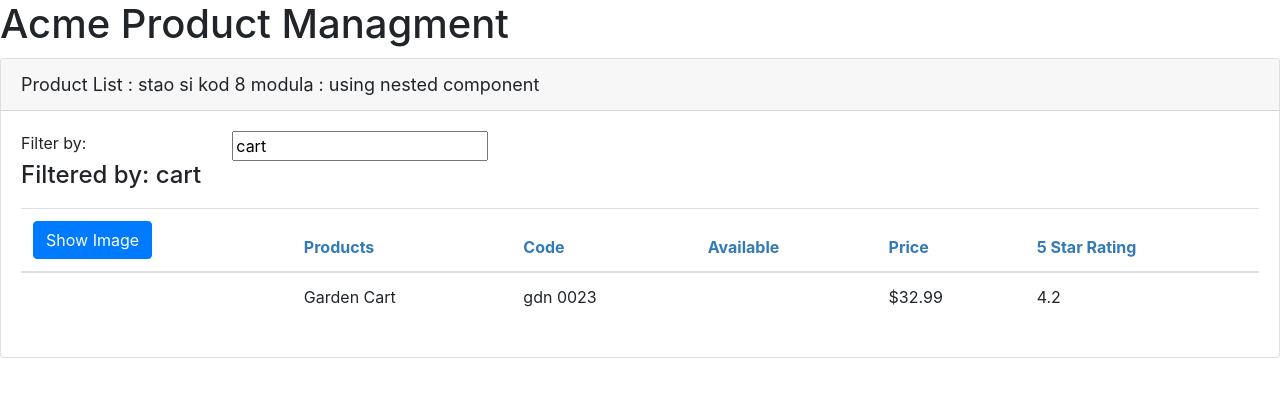
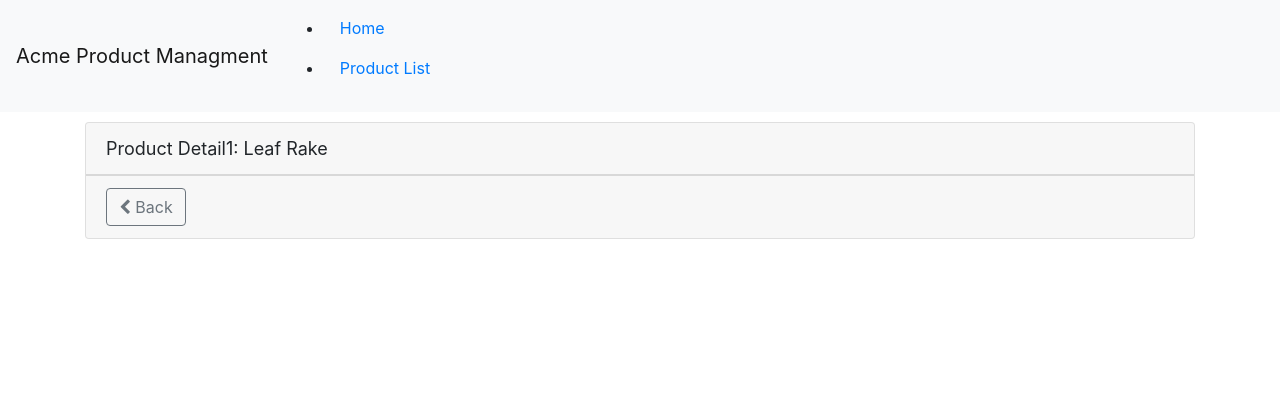
Before and after one commit to Marko-Cloud/APM, an Angular app: page /products/1 in a window 1280 px wide. Shown: the top 396 px of the page. Built offline with nearby package versions, Linux system fonts and the light colour scheme.

Commit message:
Sljedece poglavlje je Angular modules

```diff
--- a/src/app/app.component.ts
+++ b/src/app/app.component.ts
@@ -3,8 +3,16 @@
 @Component({
   selector: 'pm-root',
   template: `
-    <div><h1>{{pageTitle}}</h1>
-      <pm-products></pm-products>
+    <nav class="navbar navbar-expand navbar-light bg-light">
+      <a class="navbar-brand">{{pageTitle}}</a>
+      <ul>
+        <li><a class="nav-link" [routerLink]="['/welcome']">Home</a></li>
+        <li><a class="nav-link" [routerLink]="['/products']">Product List</a></li>
+      </ul>
+    </nav>
+
+    <div class="container">
+      <router-outlet></router-outlet>
     </div>
   `
 })
--- /dev/null
+++ b/src/app/products/product-detail.component.html
@@ -0,0 +1,13 @@
+<div class="card" *ngIf='product'>
+    <div class="card-header">
+        {{pageTitle + ': ' + product.productName}}
+    </div>
+
+    <div class="card-footer">
+        <button class="btn btn-outline-secondary"
+            (click)='onBack()'
+            style='width: 80px'>
+            <i class="fa fa-chevron-left"></i> Back
+        </button>
+    </div>
+</div>
--- /dev/null
+++ b/src/app/products/product-detail.component.ts
@@ -0,0 +1,37 @@
+import { Component, OnInit } from '@angular/core';
+import { ActivatedRoute, Router } from '@angular/router'
+
+import { IProduct } from './product';
+
+@Component({
+  templateUrl: './product-detail.component.html',
+  styleUrls: ['./product-detail.component.css']
+})
+export class ProductDetailComponent implements OnInit {
+  pageTitle: string = 'Product Detail';
+  product: IProduct;
+
+  constructor(private route: ActivatedRoute,
+              private router: Router) { }
+
+  ngOnInit() {
+    let id = +this.route.snapshot.paramMap.get('id');
+
+    this.pageTitle += `${id}`;
+    this.product = {
+      "productId": id,
+      "productName": "Leaf Rake",
+      "productCode": "GDN-0011",
+      "releaseDate": "March 19, 2019",
+      "description": "Leaf rake with 48-inch wooden handle.",
+      "price": 19.95,
+      "starRating": 3.2,
+      "imageUrl": "assets/images/leaf_rake.png"
+    }
+  }
+
+  onBack(): void {
+    this.router.navigate(['/products'])
+  }
+
+}
--- /dev/null
+++ b/src/app/products/product-detail.guard.ts
@@ -0,0 +1,24 @@
+import { Injectable } from '@angular/core';
+import { CanActivate, ActivatedRouteSnapshot, RouterStateSnapshot, UrlTree, Router } from '@angular/router';
+import { Observable } from 'rxjs';
+
+@Injectable({
+  providedIn: 'root'
+})
+export class ProductDetailGuard implements CanActivate {
+
+  constructor(private router: Router) {}
+
+  canActivate(
+    next: ActivatedRouteSnapshot,
+    state: RouterStateSnapshot): Observable<boolean | UrlTree> | Promise<boolean | UrlTree> | boolean | UrlTree {
+      let id = +next.url[1].path;
+      if(isNaN(id) || id < 1) {
+        alert('Invaid product Id');
+        this.router.navigate(['/products']);
+        return false;
+      }
+    return true;
+  }
+
+}
--- a/src/app/products/product-list.component.html
+++ b/src/app/products/product-list.component.html
@@ -1,6 +1,6 @@
 <div class="card">
     <div class="card-header">
-        {{pageTitle}} : stao si kod 8 modula : using nested component
+        {{pageTitle}}
     </div>
 
     <div class="card-body">
@@ -45,11 +45,15 @@
                                    [style.width.px]='imageWidth'
                                    [style.margin.px]='imageMargin' >
                           </td>
-                          <td>{{product.productName}}</td>
+                          <td><a [routerLink]="['/products', product.productId]">
+                              {{product.productName}}
+                            </a>
+                          </td>
                           <td>{{product.productCode | lowercase | convertToSpaces:'-'}}</td>
                           <td>{{product.relaseDate}}</td>
                           <td>{{product.price | currency:'USD':'symbol':'1.2-2'}}</td>
-                          <td>{{product.starRating}}</td>
+                          <td><pm-star [rating]='product.starRating'
+                                (ratingClicked)='onRatingClicked($event)'></pm-star></td>
                       </tr>
                   </tbody>
               </table>
--- a/src/app/products/product-list.component.ts
+++ b/src/app/products/product-list.component.ts
@@ -1,8 +1,9 @@
 import { Component, OnInit } from '@angular/core';
 import { IProduct } from './product';
+import { ProductService } from './product.service';
+import { onErrorResumeNext } from 'rxjs';
 
 @Component({
-    selector: 'pm-products',
     templateUrl: './product-list.component.html',
     styleUrls: ['./product-list.component.css']
 })
@@ -16,6 +17,7 @@
     imageWidth: number = 50;
     imageMargin: number = 20;
     showImage: boolean = false;
+    errorMessage: string;
 
     _listFilter: string;
     get listFilter(): string {
@@ -27,42 +29,14 @@
     }
 
     filteredProducts: IProduct[];
-    products: IProduct[] = [
-        {
-            "productId": 1,
-            "productName": "Leaf Rake",
-            "productCode": "GDN-0011",
-            "releaseDate": "March 19, 2019",
-            "description": "Leaf rake with 48-inch wooden handle.",
-            "price": 19.95,
-            "starRating": 3.2,
-            "imageUrl": "assets/images/leaf_rake.png"
-          },
-          {
-            "productId": 2,
-            "productName": "Garden Cart",
-            "productCode": "GDN-0023",
-            "releaseDate": "March 18, 2019",
-            "description": "15 gallon capacity rolling garden cart",
-            "price": 32.99,
-            "starRating": 4.2,
-            "imageUrl": "assets/images/garden_cart.png"
-          },
-          {
-            "productId": 5,
-            "productName": "Hammer",
-            "productCode": "TBX-0048",
-            "releaseDate": "May 21, 2019",
-            "description": "Curved claw steel hammer",
-            "price": 8.9,
-            "starRating": 4.8,
-            "imageUrl": "assets/images/hammer.png"
-          }
-    ];
+    products: IProduct[] = [];
 
-    constructor() {
-        this.filteredProducts = this.products;
-        this.listFilter = 'cart';
+    constructor(private productService: ProductService) {
+
+    }
+
+    onRatingClicked(message: string): void {
+        this.pageTitle = 'Product List:' + message;
     }
 
     performFilter(filterBy: string): IProduct[] {
@@ -76,6 +50,25 @@
     }
 
     ngOnInit(): void {
-        console.log('In OnInit');
+        this.productService.getProducts().subscribe({
+            // there are two syntaxses for observable next, error and complete
+            // arrow syntax and classis function syntax
+            // both are good and valid
+            // choose either of these two
+
+            // next(products) {
+            //     this.products = products;
+            //     this.filteredProducts = this.products;
+            // },
+            // error(err) { this.errorMessage = err }
+
+            next: products => {
+                this.products = products;
+                this.filteredProducts = this.products;
+            },
+            error: err => this.errorMessage = err
+        });
+
     }
+
 }
--- /dev/null
+++ b/src/app/products/product.service.ts
@@ -0,0 +1,36 @@
+import { Injectable } from '@angular/core';
+import { HttpClient, HttpErrorResponse } from '@angular/common/http';
+import { Observable, throwError } from 'rxjs';
+import { catchError, tap } from 'rxjs/operators';
+
+import { IProduct } from './product';
+
+@Injectable({
+    providedIn: 'root'
+})
+
+export class ProductService {
+    private productUrl = 'api/products/products.json';
+
+    constructor(private http: HttpClient) { }
+
+    getProducts(): Observable<IProduct[]> {
+        return  this.http.get<IProduct[]>(this.productUrl).pipe(
+            tap(data => console.log('All: ' + JSON.stringify(data))),
+            catchError(this.handleError)
+        );
+    }
+
+    private handleError(err: HttpErrorResponse) {
+        let errorMessage = '';
+
+        if (err.error instanceof ErrorEvent) {
+            errorMessage = `An error occured: ${err.error.message}`;
+        } else {
+            errorMessage = `Server returned code: ${err.status}, error message is: ${err.message}`;
+        }
+
+        console.error(errorMessage);
+        return throwError(errorMessage);
+    }
+}
--- a/src/app/shared/star.component.html
+++ b/src/app/shared/star.component.html
@@ -1,6 +1,7 @@
 <div class="crop"
      [style.width.px]="starWidth"
-     [title]="rating">
+     [title]="rating"
+     (click)='onClick()'>
   <div style="width: 75px">
     <span class="fa fa-star"></span>
     <span class="fa fa-star"></span>
--- a/src/app/shared/star.component.ts
+++ b/src/app/shared/star.component.ts
@@ -1,4 +1,4 @@
-import { Component } from '@angular/core';
+import { Component, Input, Output, EventEmitter } from '@angular/core';
 
 @Component({
     selector: 'pm-star',
@@ -6,11 +6,17 @@
     styleUrls: ['./star.component.css']
 })
 
-export class starComponent {
-    rating: number = 4;
+export class StarComponent {
+    @Input() rating: number;
     starWidth: number;
+    @Output() ratingClicked: EventEmitter<string> =
+        new EventEmitter<string>();
 
     ngOnChanges(): void {
         this.starWidth = this.rating * 75 / 5;
     }
+
+    onClick(): void {
+        this.ratingClicked.emit(`The rating ${this.rating} was clicked!`)
+    }
 }
```
Also changed, not shown: src/app/app.module.ts (+20 -3 lines), src/app/products/product-detail.component.css (added), 2 other files (tests, documents, lock files or other folders).
